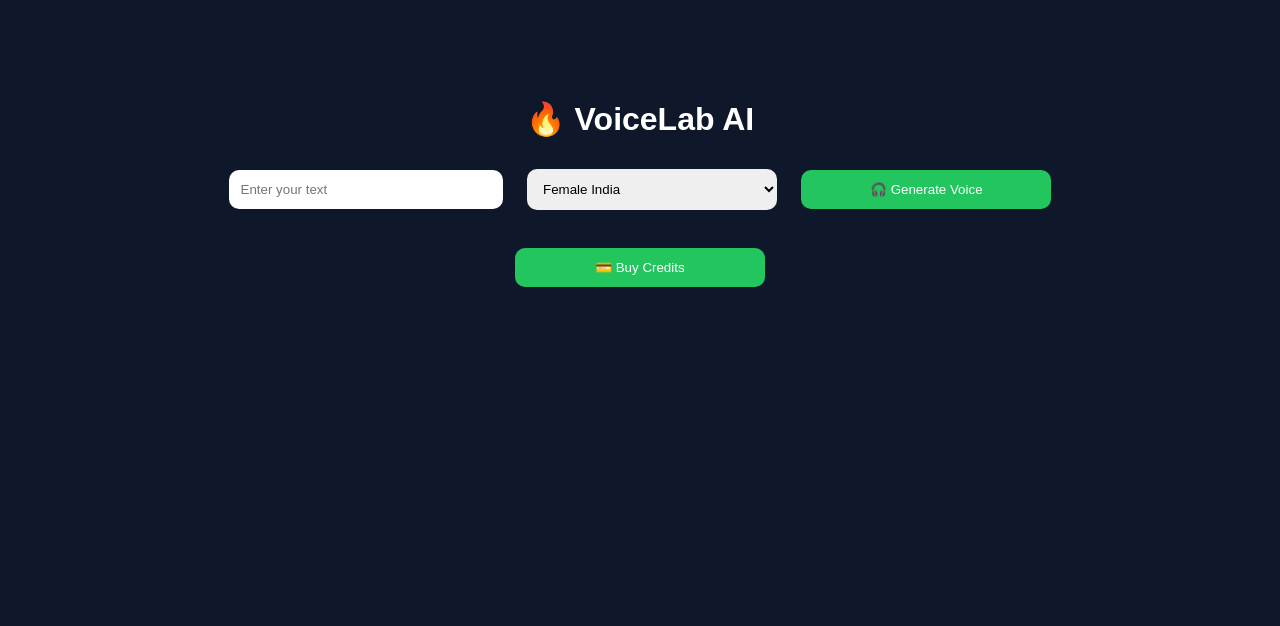
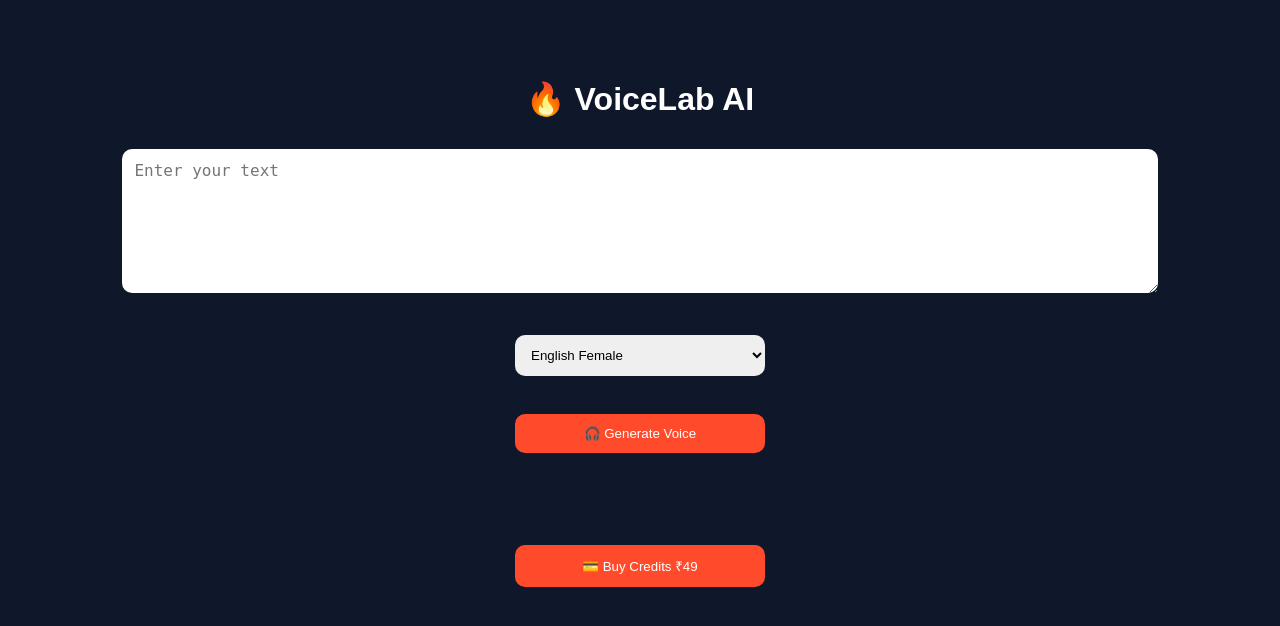
Before and after one commit to mantupatra23-pixel/VoiceLab-AI, a Python web app: template templates/index.html in a window 1280 px wide. Shown: the top 626 px of the page. Run offline with Jinja, Linux system fonts and the light colour scheme; the template is opened without the code that fills it, so the values that code supplies are empty.

Commit message:
final frontend

```diff
--- a/static/style.css
+++ b/static/style.css
@@ -1,24 +1,56 @@
-body{
-    background:#0f172a;
-    color:white;
-    font-family:sans-serif;
-    text-align:center;
+body {
+    background: #0f172a;
+    color: white;
+    font-family: Arial, sans-serif;
+    text-align: center;
 }
 
-.container{
-    margin-top:100px;
+/* Container */
+.container {
+    margin-top: 80px;
 }
 
-input, select, button{
-    padding:12px;
-    margin:10px;
-    border-radius:10px;
-    border:none;
-    width:250px;
+/* Textarea */
+textarea {
+    width: 80%;
+    height: 120px;
+    padding: 12px;
+    border-radius: 10px;
+    border: none;
+    margin: 10px;
+    font-size: 16px;
 }
 
-button{
-    background:#22c55e;
-    color:white;
-    cursor:pointer;
+/* Input + Select + Button */
+input, select, button {
+    padding: 12px;
+    margin: 10px;
+    border-radius: 10px;
+    border: none;
+    width: 250px;
 }
+
+/* Button Style */
+button {
+    background: #ff4b2b;
+    color: white;
+    cursor: pointer;
+    transition: 0.3s;
+}
+
+/* Button Hover */
+button:hover {
+    background: #ff2a00;
+}
+
+/* Audio Player */
+audio {
+    margin-top: 20px;
+}
+
+/* Download Link */
+#download {
+    display: block;
+    margin-top: 10px;
+    color: #00ffcc;
+}
--- a/templates/index.html
+++ b/templates/index.html
@@ -8,43 +8,61 @@
 <body>
 
 <div class="container">
+
     <h1>🔥 VoiceLab AI</h1>
 
-    <input id="text" placeholder="Enter your text">
+    <textarea id="text" placeholder="Enter your text"></textarea>
+
+    <br><br>
 
     <select id="voice">
-        <option value="female_india">Female India</option>
-        <option value="male_india">Male India</option>
-        <option value="hindi_female">Hindi Female</option>
-        <option value="hindi_male">Hindi Male</option>
+        <option value="en-US-AriaNeural">English Female</option>
+        <option value="hi-IN-SwaraNeural">Hindi Female</option>
+        <option value="en-US-GuyNeural">English Male</option>
+        <option value="hi-IN-MadhurNeural">Hindi Male</option>
     </select>
+
+    <br><br>
 
     <button onclick="generate()">🎧 Generate Voice</button>
 
-    <a id="download" style="display:none;">⬇ Download</a>
+    <br><br>
+
+    <audio id="audio" controls style="display:none;"></audio>
+
+    <br>
+
+    <a id="download" style="display:none;" download="voice.mp3">⬇ Download</a>
 
     <br><br>
 
-    <button onclick="buyCredits()">💳 Buy Credits</button>
+    <button onclick="buyCredits()">💳 Buy Credits ₹49</button>
+
 </div>
 
 <script>
+
 async function generate(){
     let text = document.getElementById("text").value;
+    let voice = document.getElementById("voice").value;
 
     let res = await fetch("/generate",{
         method:"POST",
         headers:{"Content-Type":"application/json"},
-        body:JSON.stringify({text:text})
+        body:JSON.stringify({text:text, voice:voice})
     });
 
     if(res.status != 200){
-        alert("Login or No Credits");
+        alert("Login karo ya credits khatam ❌");
         return;
     }
 
     let blob = await res.blob();
     let url = URL.createObjectURL(blob);
+
+    let audio = document.getElementById("audio");
+    audio.src = url;
+    audio.style.display = "block";
 
     let link = document.getElementById("download");
     link.href = url;
@@ -59,6 +77,7 @@
     let data = await res.json();
     alert("Order Created ₹49 (Demo)");
 }
+
 </script>
 
 </body>
```
Also changed, not shown: script.js (+37 -10 lines).
